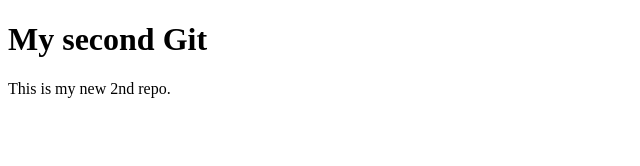
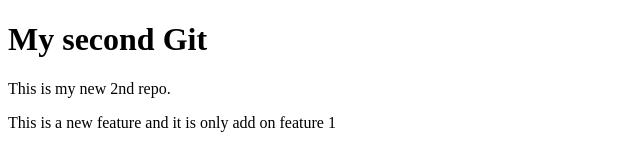
Before and after one commit to MuhammadUsman03/LocalRepo, a plain HTML site: page index.html in a window 1280 px wide. Shown: the whole page, without its empty margins (0-640 px from the left). Drawn offline with Linux system fonts and the light colour scheme.

Commit message:
Add new featute

```diff
--- a/index.html
+++ b/index.html
@@ -8,5 +8,6 @@
 <body>
     <h1>My second Git</h1>
     <p>This is my new 2nd repo.</p>
+    <p>This is a new feature and it is only add on feature 1</p>
 </body>
 </html>
```
